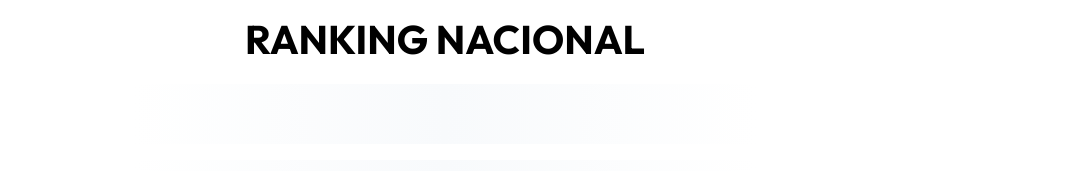
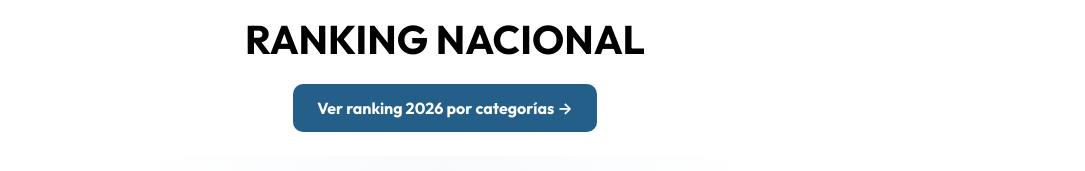
Before and after one commit to FAFG-RN/rn-fafg, a website: page index.html in a window 1280 px wide. Shown: the part 275-446 px from the top of the page, without its empty margins (195-1280 px from the left). Drawn offline with Linux system fonts and the light colour scheme; no server answers.

Commit message:
Agregar acceso al ranking por categorías desde la portada

```diff
--- a/index.html
+++ b/index.html
@@ -82,6 +82,8 @@
 
     <h1 class="title">RANKING NACIONAL</h1>
 
+
+    <div style="text-align:center;margin:16px auto 24px;padding:0 16px"><a href="./categorias.html" style="display:inline-block;background:#235f89;color:#fff;text-decoration:none;font-weight:700;padding:14px 24px;border-radius:10px">Ver ranking 2026 por categorías →</a></div>
     <div class="last-update"></div>
     <div class="switch-view-container">
       <div class="switch-view-wrapper">
```
